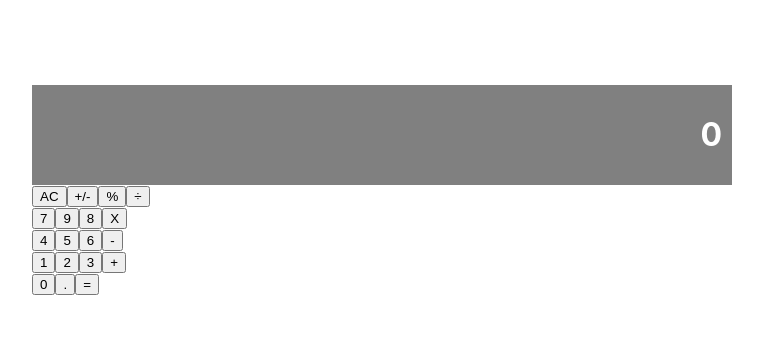
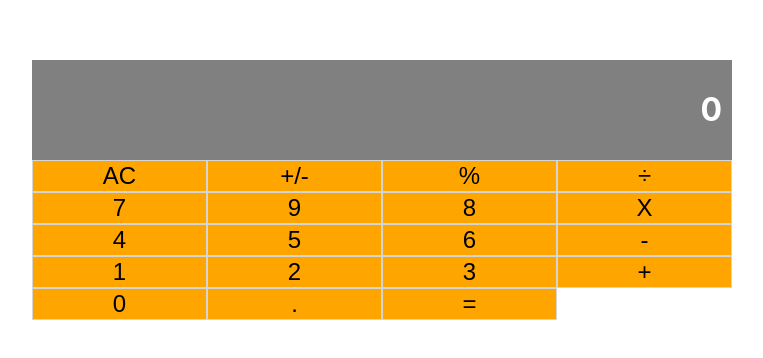
Before and after one commit to WinterCore/microverse-react-calculator, a React (Create React App) app: page / in a window 1280 px wide. Shown: the part 210-568 px from the top of the page, without its empty margins (258-1021 px from the left). Built offline with nearby package versions, Linux system fonts and the light colour scheme.

Commit message:
Style the button component and add the `wide` and `color` props

```diff
--- /dev/null
+++ b/src/Components/Button.css
@@ -0,0 +1,8 @@
+button {
+    border: none;
+    border: 1px solid #D5D5D5;
+    font-size: 1.5em;
+    cursor: pointer;
+    color: #000;
+    text-align: center;
+}
--- a/src/Components/Button.js
+++ b/src/Components/Button.js
@@ -1,12 +1,22 @@
 import React from 'react';
 import PropTypes from 'prop-types';
+import './Button.css';
 
-const Button = ({ name }) => (
-  <button type="button">{ name }</button>
+const Button = ({ name, color, wide }) => (
+  <button type="button" style={{ width: wide ? '50%' : '25%', background: color }}>
+    { name }
+  </button>
 );
 
 Button.propTypes = {
   name: PropTypes.string.isRequired,
+  color: PropTypes.string,
+  wide: PropTypes.bool,
+};
+
+Button.defaultProps = {
+  wide: false,
+  color: 'orange',
 };
 
 export default Button;
```
